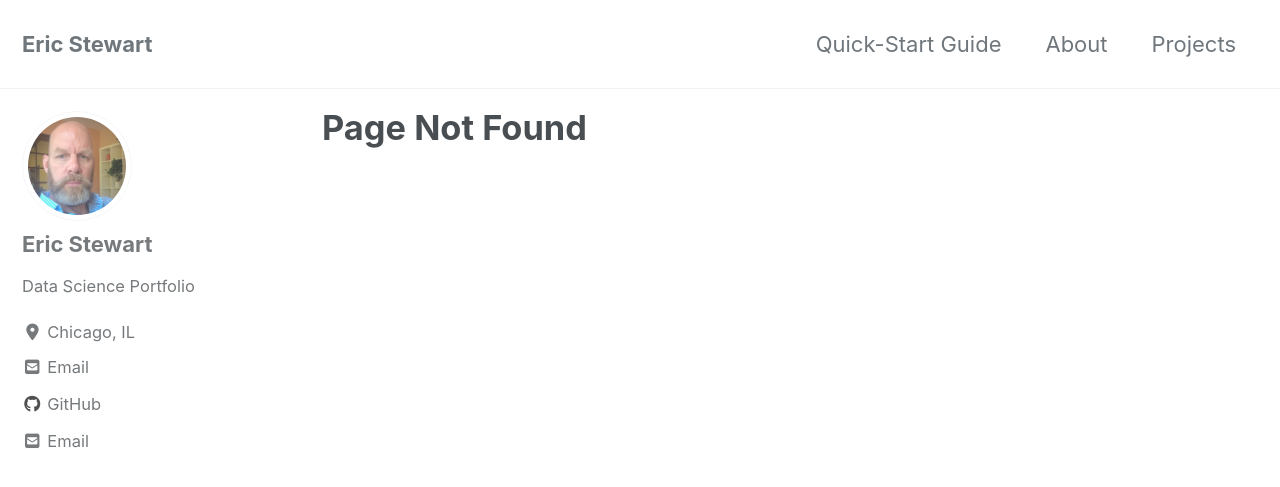
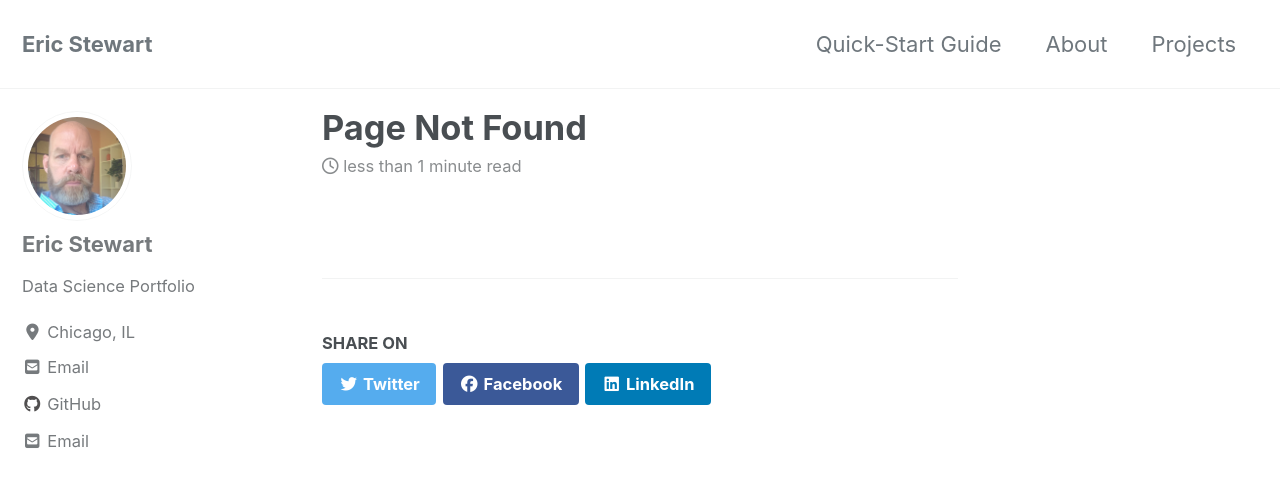
Before and after one commit to enjaku/enjaku.github.io, a Jekyll site: the page built from _pages/404.md, in a window 1280 px wide and 900 px high. Shown: the top 487 px of the window. Built offline with Jekyll 4.4.1, drawn with Linux system fonts in a browser that asks for light colours; cached includes are drawn as plain includes; nearby versions of some CDN libraries; some of the changed lines change nothing that is shown.

Commit message:
new stuff

```diff
--- a/_config.yml
+++ b/_config.yml
@@ -285,10 +285,10 @@ compress_html:
 
 # Defaults
 defaults:
-  # _posts
+  # _pages
   - scope:
       path: ""
-      type: posts
+      type: pages
     values:
       layout: single
       author_profile: true
```
